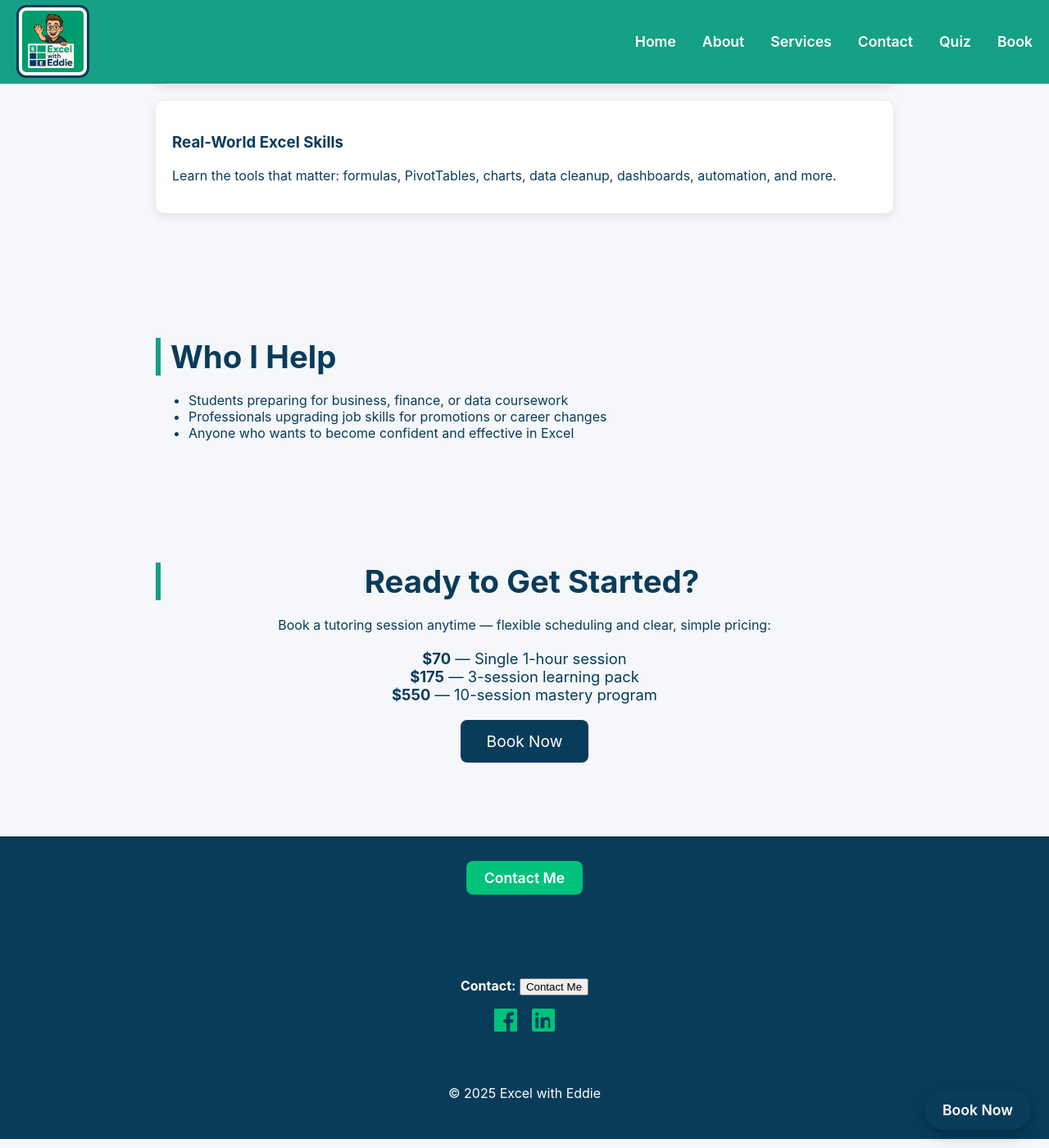
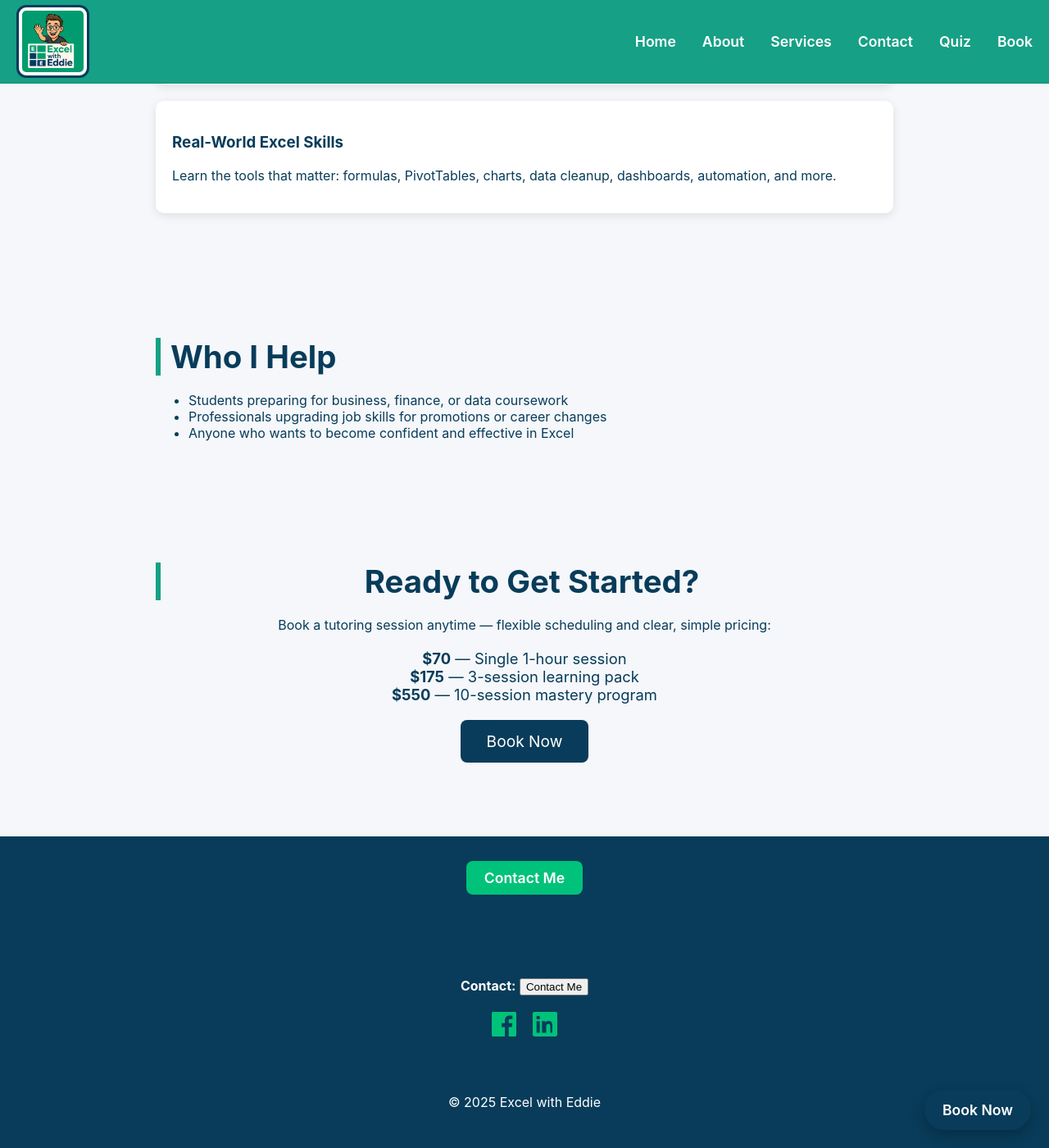
Before and after one commit to excelwitheddie/excel-with-eddie2, a Jekyll site: the page built from index.md, in a window 1280 px wide and 1400 px high, scrolled down 1070 px. Shown: the whole window at 82% size. Built offline with Jekyll 4.4.1, drawn with Linux system fonts in a browser that asks for light colours.

Commit message:
Update style.css

```diff
--- a/assets/css/style.css
+++ b/assets/css/style.css
@@ -359,21 +359,22 @@ img[src$=".svg"] {
 }
 /* Footer Social Icons */
 .footer-social {
-  margin: 15px 0;
+  margin: 20px 0;
   display: flex;
-  gap: 18px;
+  gap: 20px;
   justify-content: center;
+  align-items: center;
 }
 
 .social-icon {
-  height: 28px;
-  width: 28px;
-  transition: 0.25s ease;
+  height: 30px;
+  width: 30px;
+  transition: transform 0.25s ease, filter 0.25s ease;
 }
 
 .social-icon:hover {
+  transform: scale(1.15);
   filter: drop-shadow(0 0 6px #00c27a);
-  transform: scale(1.1);
 }
 
 /* Floating Book Now Button */
```
